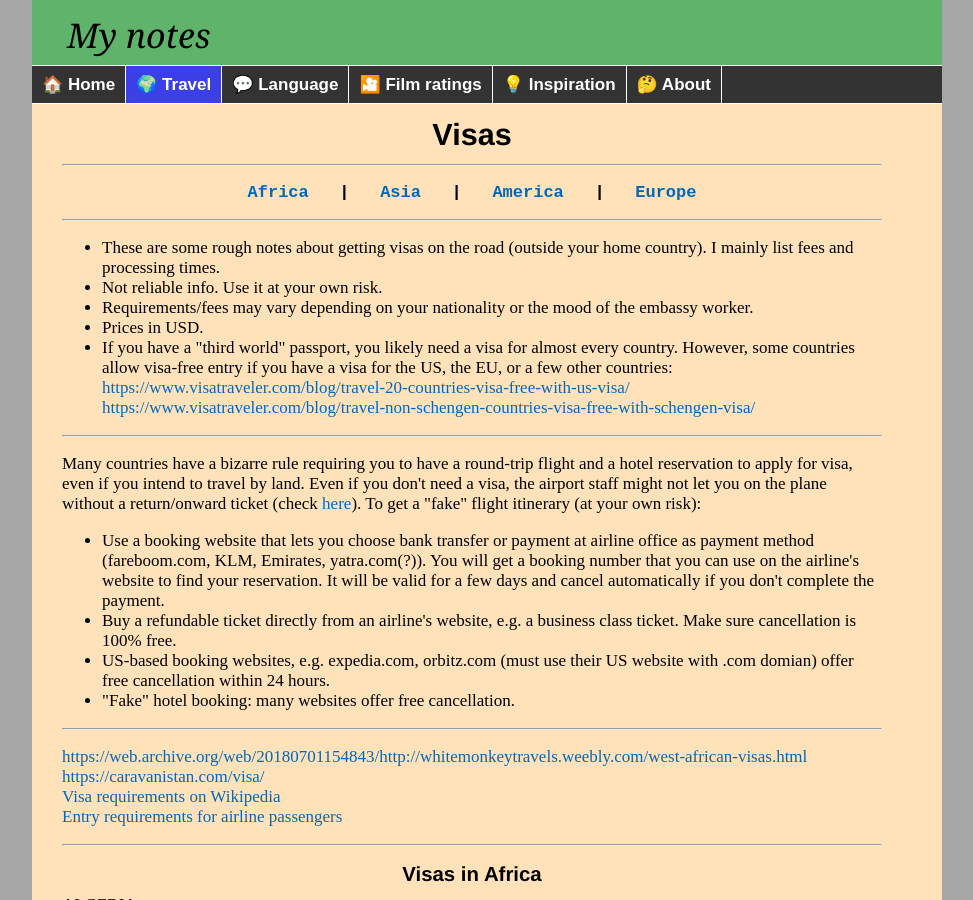
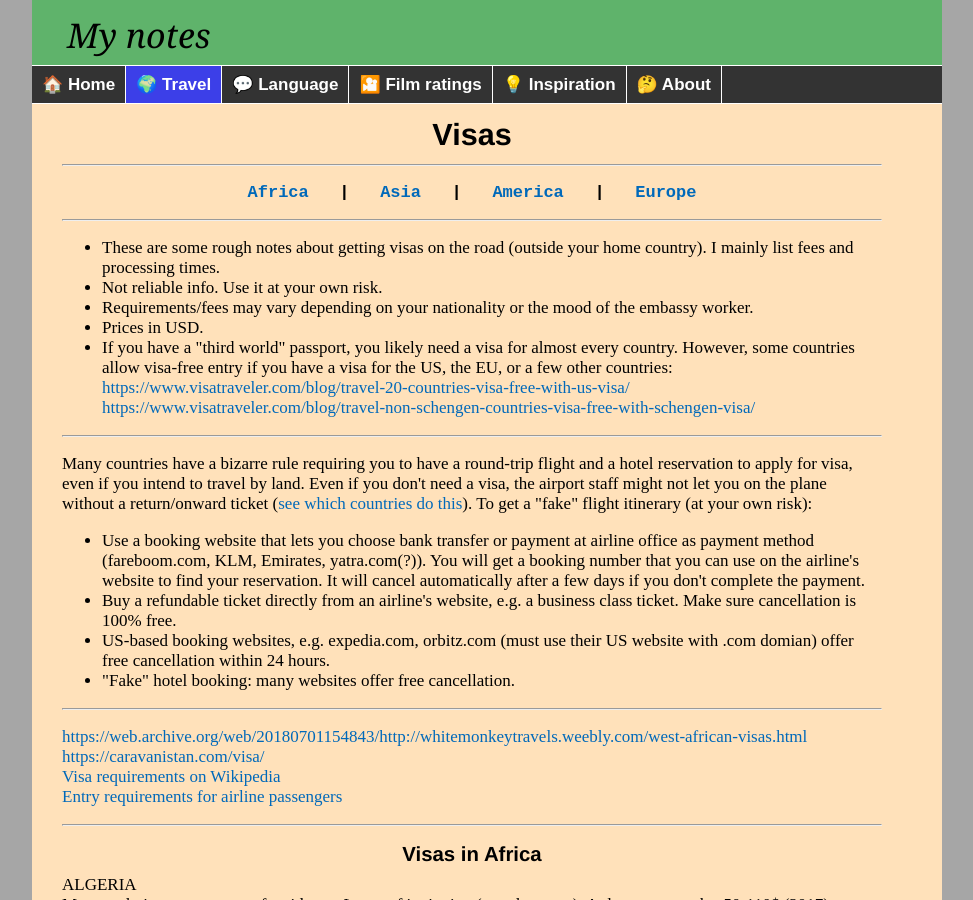
Before and after one commit to witbag/witbag.github.io, a Jekyll site: the page built from travel/visas.html, in a window 1280 px wide and 900 px high. Shown: the whole window, without its empty margins (153-1126 px from the left). Built offline with Jekyll 4.4.1, drawn with Linux system fonts in a browser that asks for light colours; some of the changed text lies outside the part shown.

Commit message:
Update visas.html

```diff
--- a/travel/visas.html
+++ b/travel/visas.html
@@ -25,9 +25,9 @@
 </ul>
 <hr>
 <p>
-Many countries have a bizarre rule requiring you to have a round-trip flight and a hotel reservation to apply for visa, even if you intend to travel by land. Even if you don't need a visa, the airport staff might not let you on the plane without a return/onward ticket (check <a href="https://www.koreanair.com/global/en/traveling/airport-check-in/visas-passports-immigration-regulation0/timaticweb/" target=_blank>here</a>). To get a "fake" flight itinerary (at your own risk):
+Many countries have a bizarre rule requiring you to have a round-trip flight and a hotel reservation to apply for visa, even if you intend to travel by land. Even if you don't need a visa, the airport staff might not let you on the plane without a return/onward ticket (<a href="https://www.koreanair.com/global/en/traveling/airport-check-in/visas-passports-immigration-regulation0/timaticweb/" target=_blank>see which countries do this</a>). To get a "fake" flight itinerary (at your own risk):
 <ul>
-<li>Use a booking website that lets you choose bank transfer or payment at airline office as payment method (fareboom.com, KLM, Emirates, yatra.com(?)). You will get a booking number that you can use on the airline's website to find your reservation. It will be valid for a few days and cancel automatically if you don't complete the payment.
+<li>Use a booking website that lets you choose bank transfer or payment at airline office as payment method (fareboom.com, KLM, Emirates, yatra.com(?)). You will get a booking number that you can use on the airline's website to find your reservation. It will cancel automatically after a few days if you don't complete the payment.
 <li>Buy a refundable ticket directly from an airline's website, e.g. a business class ticket. Make sure cancellation is 100% free.
 <li>US-based booking websites, e.g. expedia.com, orbitz.com (must use their US website with .com domian) offer free cancellation within 24 hours.
 <li>"Fake" hotel booking: many websites offer free cancellation.<br>
@@ -122,4 +122,4 @@
 <p><a id="europe"></a><center><h4>Visas in Europe</h4></center>
 <p>BELARUS<br />Visa free: only if flying in and out of Minsk airport (2019)<br />Visa free zone near the border with Poland: https://bezviz.by/en/<br />25Eur (5 days), must have insurance and hotel reservation (official document) or travel agency voucher (2019)<br />transit visa (stay max 2 days): 10Eur (5 days), must have to/from ticket</p>
 <p>RUSSIA<br />35euro/145pln, 5-10 days (2018)<br />need voucher from travel agent (about 80pln, 1 day)<br />need insurance<br />register visa in hotel after arriving (free)<br />Kaliningrad Oblast: free e-visa, 4-day processing (2019) https://evisa.kdmid.ru/</p>
-<p>SCHENGEN AREA (26 countries)<br />60 Euro<br />Crazy requirements: roundtrip plane ticket, hotel booking for the entire stay, interview at Embassy, cover letter, bank statement, evidence of employment, health insurance...</p>
+<p>SCHENGEN AREA (26 countries)<br />60 Euro<br />Crazy requirements: roundtrip plane ticket, hotel booking for the entire stay, interview at Embassy, cover letter, bank statement, evidence of employment, health insurance... Even people who meet all the requirements often have their applications rejected. Rest of the world: please impose reciprocal visa requirements on EU citizens until they change this policy.</p>
```
Also changed, not shown: other parts of travel/visas.html (+4 -4 lines).
